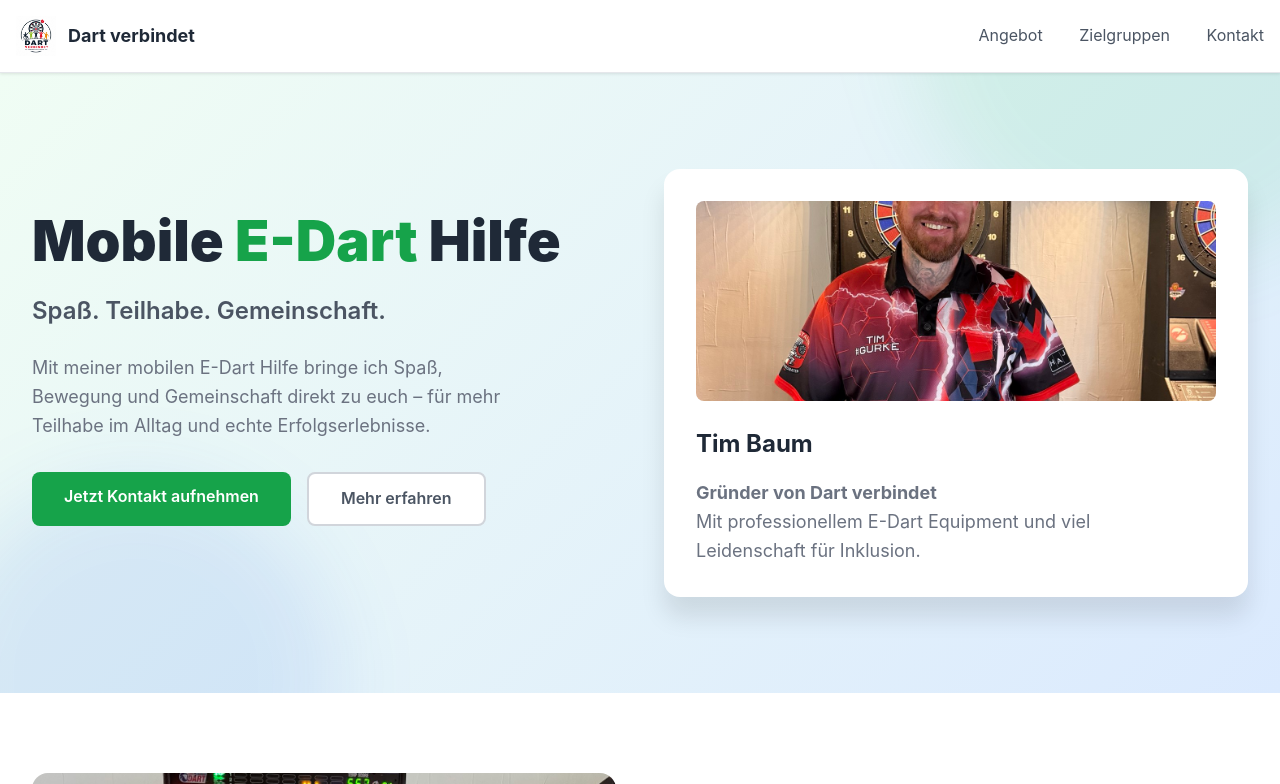
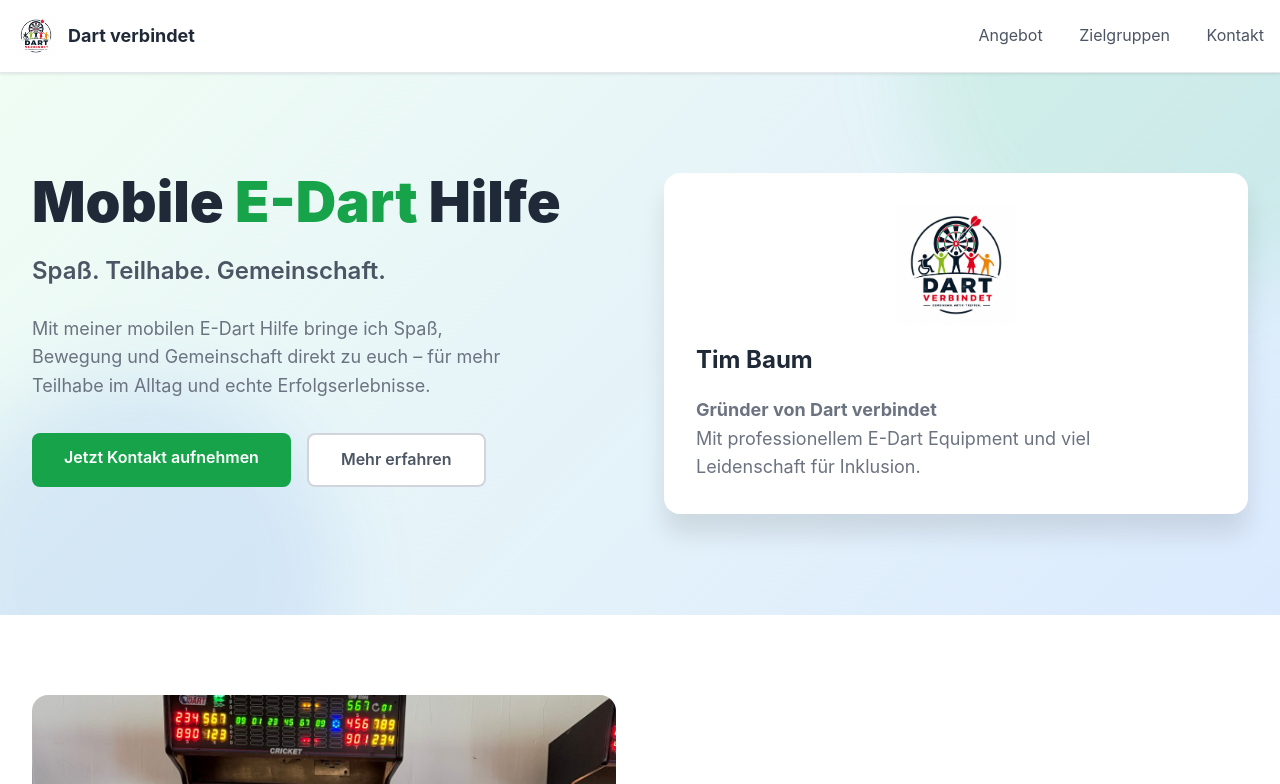
Before and after one commit to familiebaum2016-ux/Dart-verbindet, a plain HTML site: page index.html in a window 1280 px wide. Shown: the top 784 px of the page. Drawn offline with Linux system fonts and the light colour scheme.

Commit message:
Update index.html

```diff
--- a/index.html
+++ b/index.html
@@ -620,7 +620,7 @@
                 </div>
             </div>
             <div class="hero-card">
-                <img src="images/tim.jpg" alt="Tim Baum" style="width: 100%; height: 200px; object-fit: cover; border-radius: 0.5rem; margin-bottom: 1rem;">
+                <img src="images/logo.png" alt="Dart verbindet Logo" style="width: 120px; height: auto; margin: 0 auto 1rem; display: block;">
                 <h3>Tim Baum</h3>
                 <p><strong>Gründer von Dart verbindet</strong></p>
                 <p>Mit professionellem E-Dart Equipment und viel Leidenschaft für Inklusion.</p>
```
